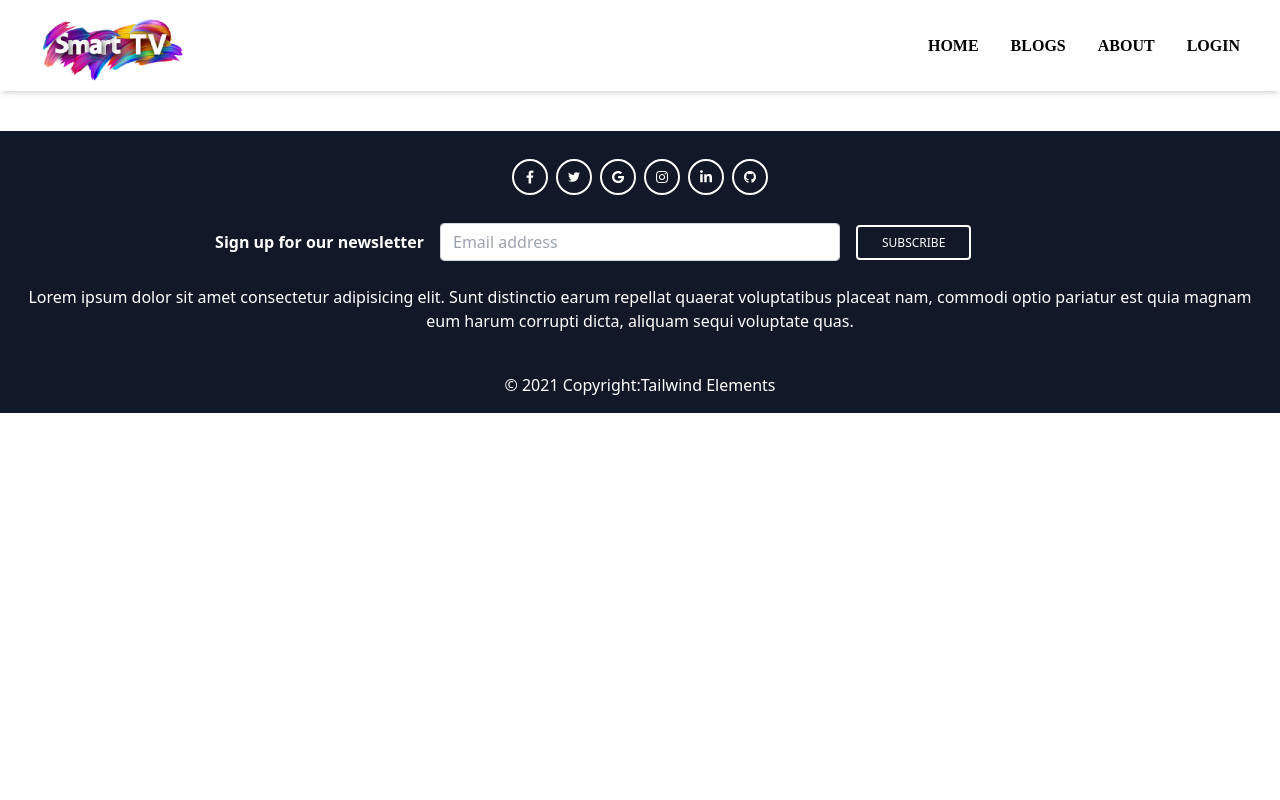
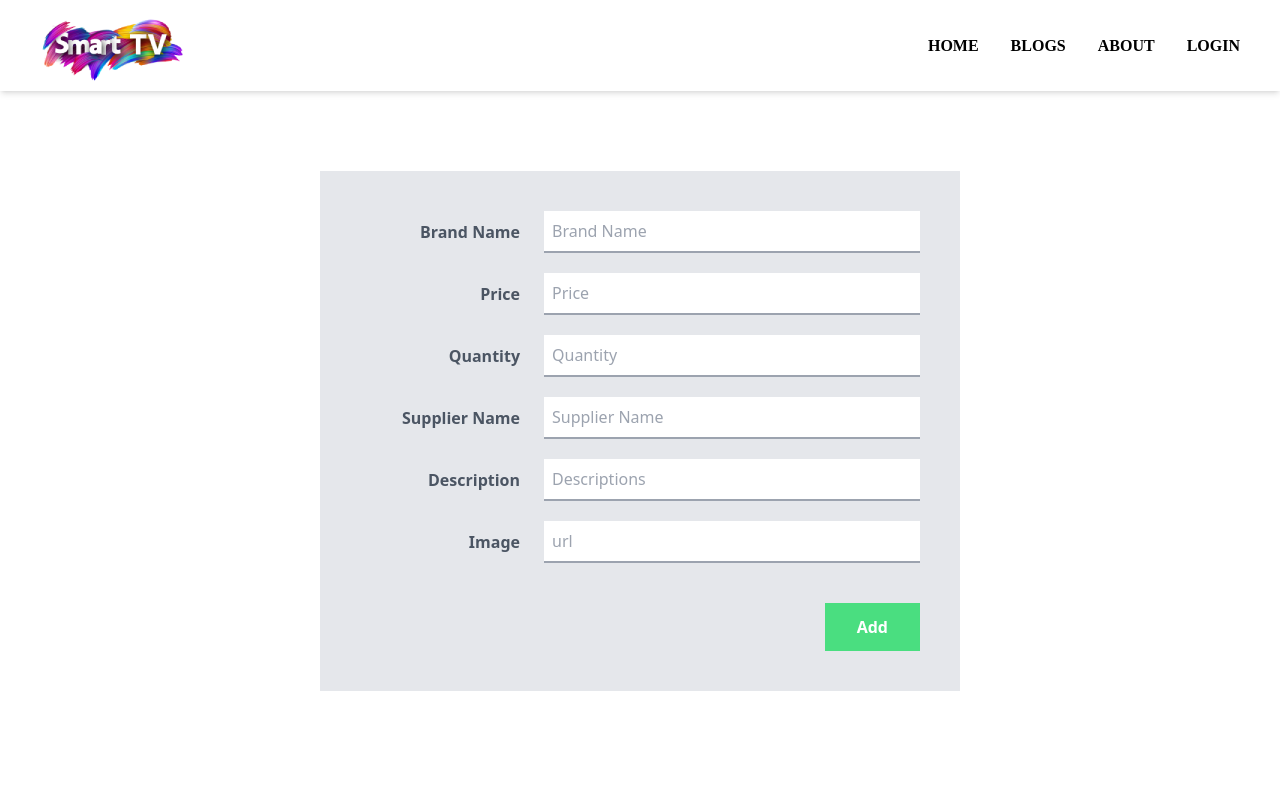
Before and after one commit to shoronshaha/smart-tv-warehouse-client, a React (Create React App) app: page /addItems in a window 1280 px wide. Shown: the top 800 px of the page. Built offline with nearby package versions, Linux system fonts and the light colour scheme; no server answers; what tw-elements would draw is missing.

Commit message:
added add Items form for user stock the data

```diff
--- a/src/App.js
+++ b/src/App.js
@@ -1,6 +1,7 @@
 import { Route, Routes } from 'react-router-dom';
 import './App.css';
 import About from './Components/About/About';
+import AddItems from './Components/AddItems/AddItems';
 import Home from './Components/Home/Home/Home';
 import Login from './Components/Login/Login/Login';
 import Register from './Components/Login/Register/Register';
@@ -12,11 +13,12 @@ function App() {
 
   return (
 
-    <div className='App'>
+    <div >
       <Navbar></Navbar>
       <Routes>
         <Route path='/' element={<Home></Home>}></Route>
         <Route path='/home' element={<Home></Home>}></Route>
+        <Route path='/addItems' element={<AddItems></AddItems>}></Route>
         <Route path='/manageItems' element={<AllManageItem></AllManageItem>}></Route>
         <Route path='/about' element={<About></About>}></Route>
 
--- a/src/Components/AddItems/AddItems.js
+++ b/src/Components/AddItems/AddItems.js
@@ -2,10 +2,101 @@ import React from 'react';
 
 const AddItems = () => {
     return (
-        <div>
+        <div className="mt-20 min-h-screen w-full">
+            <div className="bg-gray-200 p-10 md:w-3/4 lg:w-1/2 mx-auto">
+                <form>
+                    <div className="flex items-center mb-5">
+                        <label className="inline-block w-40 mr-6 text-right font-bold text-gray-600">
+                            Brand Name
+                        </label>
+                        <input
+                            type="text"
+                            name="brandName"
+                            placeholder="Brand Name"
+                            className="p-2 flex-1 py-2 border-b-2 border-gray-400 focus:border-green-400
+                      text-gray-600 placeholder-gray-400
+                      outline-none"
+                        />
+                    </div>
+                    <div className="flex items-center mb-5">
+                        <label className="inline-block w-40 mr-6 text-right font-bold text-gray-600">
+                            Price
+                        </label>
+                        <input
+                            type="number"
+                            name="price"
+                            placeholder="Price"
+                            className="p-2 flex-1 py-2 border-b-2 border-gray-400 focus:border-green-400
+                      text-gray-600 placeholder-gray-400
+                      outline-none"
+                        />
+                    </div>
+                    <div className="flex items-center mb-5">
+                        <label className="inline-block w-40 mr-6 text-right font-bold text-gray-600">
+                            Quantity
+                        </label>
+                        <input
+                            type="number"
+                            name="quantity"
+                            placeholder="Quantity"
+                            className="p-2 flex-1 py-2 border-b-2 border-gray-400 focus:border-green-400
+                      text-gray-600 placeholder-gray-400
+                      outline-none"
+                        />
+                    </div>
+                    <div className="flex items-center mb-5">
+                        <label className="inline-block w-40 mr-6 text-right font-bold text-gray-600">
+                            Supplier Name
+                        </label>
+                        <input
+                            type="text"
+                            name="supplierName"
+                            placeholder="Supplier Name"
+                            className="p-2 flex-1 py-2 border-b-2 border-gray-400 focus:border-green-400
+                      text-gray-600 placeholder-gray-400
+                      outline-none"
+                        />
+                    </div>
 
+                    <div className="flex items-center mb-5">
+                        <label className="inline-block w-40 mr-6 text-right font-bold text-gray-600">
+                            Description
+                        </label>
+                        <input
+                            type="textArea"
+                            name="description"
+                            placeholder="Descriptions"
+                            className="p-2 flex-1 py-2 border-b-2 border-gray-400 focus:border-green-400
+                      text-gray-600 placeholder-gray-400
+                      outline-none"
+                        />
+                    </div>
+
+                    <div className="flex items-center mb-10">
+                        <label
+                            className="inline-block w-40 mr-6 text-right
+                                    font-bold text-gray-600"
+                        >
+                            Image
+                        </label>
+                        <input
+                            type="text"
+                            name="image"
+                            placeholder="url"
+                            className="p-2 flex-1 py-2 border-b-2 border-gray-400 focus:border-green-400
+                      text-gray-600 placeholder-gray-400
+                      outline-none"
+                        />
+                    </div>
+
+                    <div className="text-right">
+                        <button className="py-3 px-8 bg-green-400 text-white font-bold">Add</button>
+                    </div>
+                </form>
+            </div>
         </div>
     );
 };
 
+
 export default AddItems;
```
